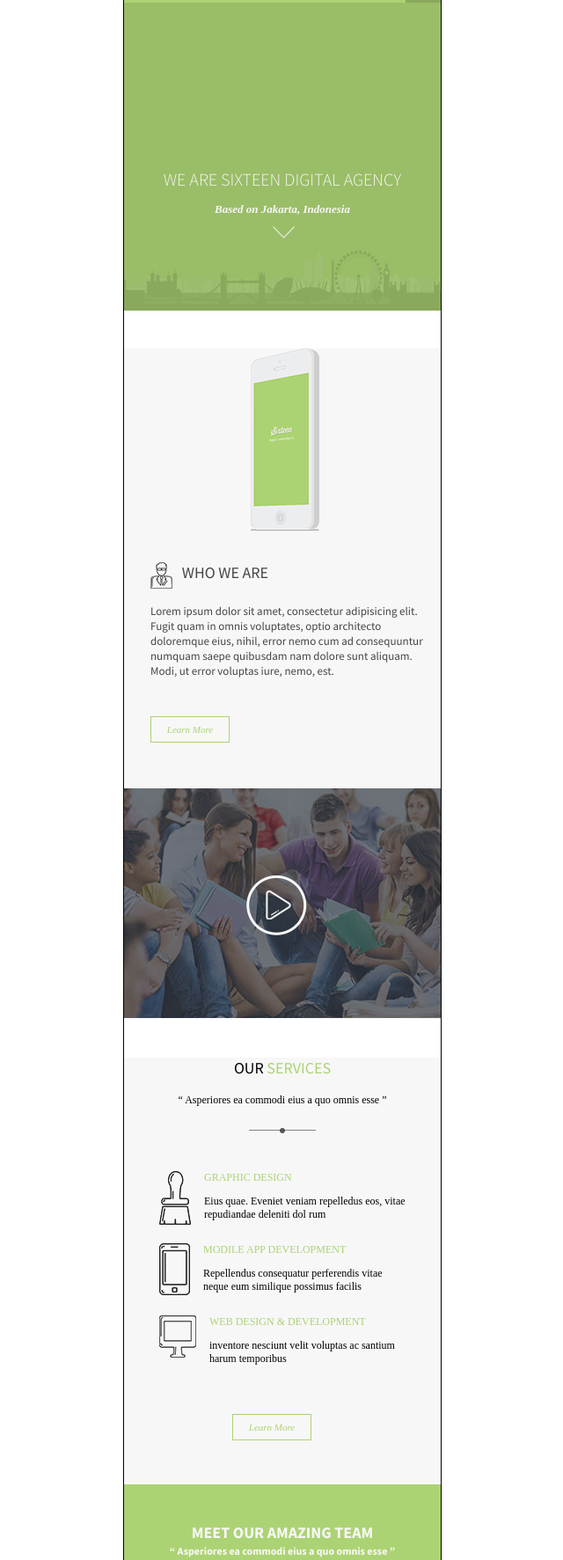
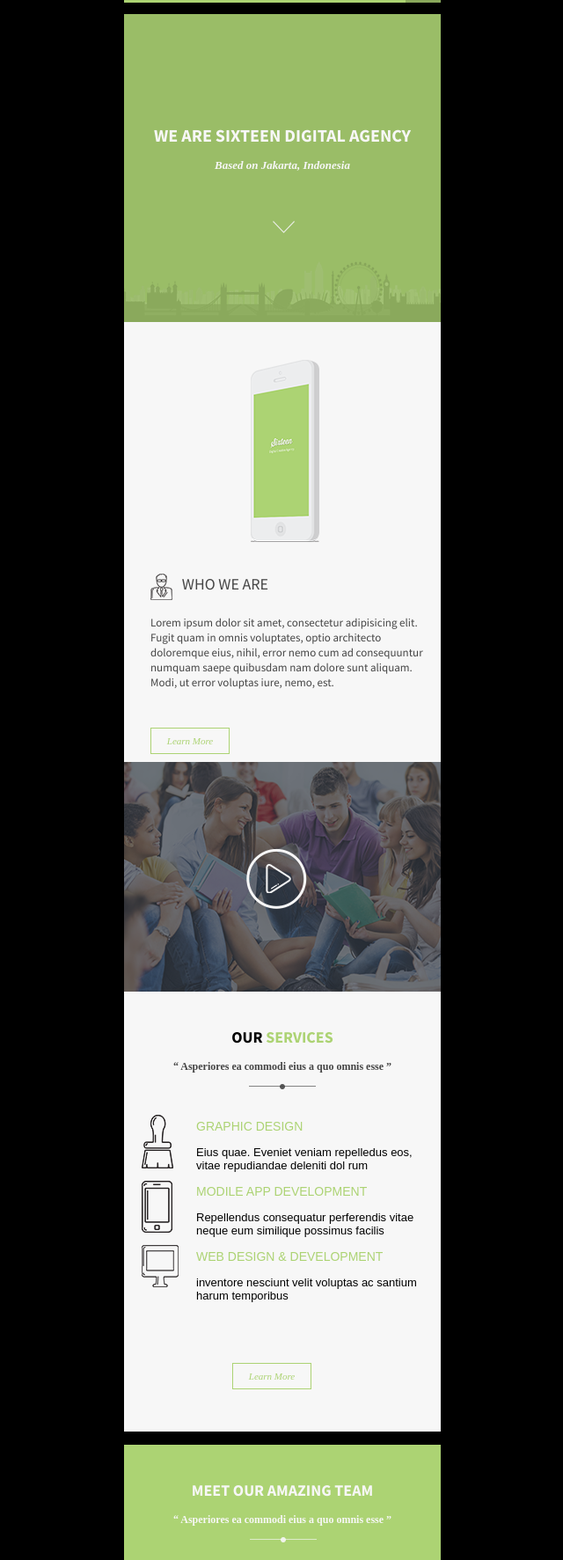
Before and after one commit to chrismcclure/sixteen-website, a plain HTML site: page sixteen-website/index.html in a window 1280 px wide. Shown: the part 38-1811 px from the top of the page at 88% size, without its empty margins (319-959 px from the left). Drawn offline with Linux system fonts and the light colour scheme.

Commit message:
orgranize font,  proper tags, and list items for services section

```diff
--- a/sixteen-website/index.html
+++ b/sixteen-website/index.html
@@ -10,7 +10,8 @@
 </head>
 
 <body>
-    <div class="container">
+
+<!--Begin Header-->
         <header>
             <div class="Nav_Bar">
                 <img id="sixteen" src="images/logo-sixteen.png" alt="sixteen logo">
@@ -18,22 +19,26 @@
                     <img id="ham-btn" src="images/btn-tg-button-wobackground.png" alt="Hamburgerbutton">
                 </div>
             </div>
-        </header>
+        </header> <!--End of header-->
 
-        <div class="first_section">
+
+<!--Begin Title Section-->
+        <section class="first_section">
             <div class="first_section_text">
-                <h1 id="first_h1">WE ARE SIXTEEN DIGITAL AGENCY</h1>
-                <h2 id="first_h2">Based on Jakarta, Indonesia</h2>
+                <h1 >we are sixteen digital agency</h1>
+                <h2 id="h2_ver_1">Based on Jakarta, Indonesia</h2>
                 <img src="images/Down_arrow.png" alt="down arrow">
             </div>
 
             <div class="first_section_sil">
                 <img id="sil" src="images/sil.png" alt="silhoutte">
             </div>
-        </div>
-        <!-- end first sectioin -->
+        </section>
+        <!-- End Title sectioin -->
 
-        <div class="second_section">
+
+<!--Begin Who We Are Section -->
+        <section class="second_section">
             <div class="img_phone">
                 <img src="images/product-iphone.png" alt="phone image">
             </div>
@@ -45,61 +50,80 @@
             </div>
 
 
-        </div>
-        <!-- end second sectioin -->
+        </section>
+        <!-- End Who We Are Section -->
 
-        <div class="Video">
-            <img src="images/video-poster-students.jpg" id="kids" alt="Kids Learning">
+
+
+<!--Begin Video Section-->
+        <div class="Video"> <!--Tried to change this to video and wouldn't show up-->
+<!--            <img src="images/video-poster-students.jpg" id="kids" alt="Kids Learning">-->
             <img src="images/playbutton.png" id="playbutton" alt="play button">
         </div>
         <!--End Video -->
 
-        <div class="Services_Section">
+
+
+ <!--Begin Our Services Section -->
+        <section class="Services_Section">
             <div class="Head_combo1">
-                <p>OUR <span id="green_text"> SERVICES</span> </p>
-                <p id="sub_combo1">“ Asperiores ea commodi eius a quo omnis esse ”</p>
-                <img src="images/seperator-ballline-black_82.png" alt="black sepretor">
+                <h2 id="h2_ver_2">OUR <span id="green_text"> SERVICES</span> </h2>
+                <h3 >“ Asperiores ea commodi eius a quo omnis esse ”</h3>
+                <img class="stupid_bars" src="images/seperator-ballline-black_82.png" alt="black sepretor">
             </div>
             <!--End our services -->
 
+
             <div class="Services">
-                <div class="Service_Block">
-                    <img src="images/brush-img.png" class="service_images" alt="brush pic">
+              <div class="service_icons_holder">
+                  <ul>
+                      <li><img src="images/brush-img.png"  alt="brush pic"></li>
+                      <li><img src="images/mini-phone-img.png"  alt="tiny phone pic"></li>
+                      <li><img src="images/tiny-moniter-services_58.png" alt="super small monitor pic"></li>
+                  </ul>
+              </div> <!--End of services icons holder -->
+
+                <div class="service_text_holder">
+                   <ul>
+                        <li class="Service_Block">
                             <p class="service_head">graphic design</p>
                             <p class="service_sub">Eius quae. Eveniet veniam repelledus eos, vitae repudiandae deleniti dol rum</p>
-                </div>
-                <!--Individual Service Block 1-->
-                <div class="Service_Block">
-                    <img src="images/mini-phone-img.png" class="service_images" alt="tiny phone pic">
+                        </li> <!--Individual Service Block 1-->
+
+                        <li class="Service_Block">
+
                             <p class="service_head">modile app development</p>
                             <p class="service_sub">Repellendus consequatur perferendis vitae neque eum similique possimus facilis</p>
-                </div>
-                <!--Individual Service Block 2-->
-                <div class="Service_Block">
-                    <img src="images/tiny-moniter-services_58.png" class="service_images" alt="super small monitor pic">
+                        </li><!--Individual Service Block 2-->
+
+                        <li class="Service_Block">
                             <p class="service_head">web design & development</p>
                             <p class="service_sub">inventore nesciunt velit voluptas ac santium harum temporibus</p>
-                </div>
-                <!--Individual Service Block 3-->
+                        </li><!--Individual Service Block 3-->
+                    </ul>
+                </div><!--End of Services Text Div-->
 
 
-            </div>
-            <!--End of 3 services blocks-->
+
+            </div><!--End of Services Div-->
 
             <input type="button" name="" class="button" id="service_button" value="Learn More">
 
-        </div>
+        </section>
         <!--end Services Section -->
 
-    <div class="Meet_Team">
+
+
+<!--Meet The Team Section -->
+    <section class="Meet_Team">
            <div class="Meet_Headline">
-               <p id="meet_head">meet our amazing team</p>
-               <p id="meet_sub">“ Asperiores ea commodi eius a quo omnis esse ”</p>
-               <img src="images/seperator-ballline-white_63.png" alt="white seperator">
+               <h2 id="h2_ver_3">meet our amazing team</h2>
+               <h3 id="h3_ver_1">“ Asperiores ea commodi eius a quo omnis esse ”</h3>
+               <img class="stupid_bars" src="images/seperator-ballline-white_63.png" alt="white seperator">
            </div><!--end meet headline section -->
 
 
-            <!--end meet headline section -->
+            <!--Begin CEO section -->
             <img src="images/right-arrow.png" class="arrows" id="right_arrow" alt="right arrow">
                 <img src="images/left-arrow.png" class="arrows" id="left_arrow"  alt="left arrow">
             <div class="ceo_area">
@@ -124,13 +148,16 @@
 
             </div>
 
-        </div><!-- end meet team section-->
+        </section><!-- end meet team section-->
 
-        <div class="Recent_Work_section">
+
+
+<!-- Recent Works Section -->
+            <section class="Recent_Work_section">
                 <div class="Head_combo1">
-                <p id="Recent_Work_Headline">our recent <span id="green_text">works</span></p>
-                <p id="subcombo1">“ Asperiores ea commodi eius a quo omnis esse ”</p>
-                <img src="images/seperator-ballline-black_82.png" alt="black seperator">
+                    <h2 id="h2_ver_2">our recent <span id="green_text">works</span></h2>
+                    <h3 >“ Asperiores ea commodi eius a quo omnis esse ”</h3>
+                    <img class="stupid_bars" src="images/seperator-ballline-black_82.png" alt="black seperator">
                 </div><!--end of recent works headline-->
                 <div class="Recent_Work_Body">
                     <img src="images/Recent_work_Image.jpg" id="main_image"alt="recent work picture">
@@ -142,12 +169,12 @@
                         <img src="images/logo-themeforerst.png" alt="Theme Forest Logo">
                     </div>
                 </div>
-        </div> <!--end recent work section -->
+            </section> <!--End recent work section -->
 
 
 
-
-         <div class="testimonial_section">
+<!--Testimonial Section Begins -->
+         <section class="testimonial_section">
                 <div class="testimonial_quote">
                     <p>Quisquam eveniet quod incidunt ex, autem, ipsam est quam illo et! Nulla laborum exercitationem illum</p>
                     <span id="qoutes">"</span>
@@ -169,16 +196,17 @@
                     </div>
                     <input type="button" name="" class="button" id="test_button" value="Give Testimonials">
                 </div><!--End of John doe Container-->
-         </div><!--End Testimonial Section-->
+         </section><!--End Testimonial Section-->
+
+
 
 
 <!--Start Blog Section-->
-
-         <div class="blog_section">
+         <section class="blog_section">
              <div class="title_sub_line">
-                 <p id="blog_head">blog</p>
-                 <p id="blog_sub">“ Asperiores ea commodi eius a quo omnis esse ”</p>
-                 <img src="images/seperator-ballline-black_82.png" alt="black seperator">
+                 <h2 id="h2_ver_2">blog</p>
+                 <h3 >“ Asperiores ea commodi eius a quo omnis esse ”</p>
+                 <img class="stupid_bars" src="images/seperator-ballline-black_82.png" alt="black seperator">
              </div>
 
              <div class="blog">
@@ -229,15 +257,16 @@
 
              </div><!--End all Blog Entries-->
 
-         </div><!--End Blog Section-->
+         </section><!--End Blog Section-->
 
-         <div class="Contact_section">
+<!--Begin Contact Section -->
+         <section class="Contact_section">
              <div class="Newsletter">
                  <p id="newsletter_text">Join Our Newsletter for article Update</p>
                  <div class="example_email">
                      <p>example@lpsum.com</p>
                          <div class="letter_icon_area">
-                             <img src="images/image-newsletter_165.png" alt="letter icon">
+                             <img  src="images/image-newsletter_165.png" alt="letter icon">
                          </div>
                  </div>
              </div><!-- End Newsletter Section-->
@@ -251,7 +280,7 @@
              <div class="Contact_form">
                 <div class="contact_form_title">
                  <p>CONTACT</p>
-                     <img src="images/seperator-ballline-white_63.png" alt="white seperator">
+                     <img class="stupid_bars" src="images/seperator-ballline-white_63.png" alt="white seperator">
                  </div><!--End of contact form title section-->
 
                  <div class="contact_fields">
@@ -292,7 +321,7 @@
                  <p> Copyright 2014. Allright Reserved</p>
              </div> <!--End footer-->
          </div><!-- End contact Section-->
-    </div><!-- End Container -->
+
 </body>
 
 </html>
--- a/sixteen-website/mycss.css
+++ b/sixteen-website/mycss.css
@@ -1,14 +1,105 @@
+html {
+ background-color: black;
+}
+
 body {
     width: 360px;
     margin: auto;
     border: 1px solid black;
-
 }
 
 div {
 
+}
+
+header{
+
 
 }
+
+section {
+
+
+/*    border: solid 1px pink;*/
+}
+
+
+/* Style all default h1, h2, h3 in document  */
+
+h1, h2, h3{
+    text-align: center;
+}
+
+
+h1{
+    padding-top: 125px;
+    font-family: 'Source Sans Pro', sans-serif;
+    font-weight: bold;
+    font-size: 20px;
+    color: #f7f7f7;
+    text-transform: uppercase;
+}
+
+h2{
+    font-family: 'Source Sans Pro', sans-serif;
+    padding-top: 40px; /*Helps align to top of previous section */
+    font-size: 18px;
+    text-transform: uppercase;
+}
+
+h3{
+    font-family: Droid Serif;
+    font-size: 12px;
+    Color: #454545;
+
+}
+
+/*  Individual Styles for h2, h3, seperatebar tags */
+
+
+#h2_ver_1 {
+    margin-top: -40px;
+    font-family: Droid Serif;
+    font-style: italic;
+    font-size: 13px;
+    color: #f7f7f7;
+    text-transform: none;
+}
+
+#h2_ver_2{
+    color: : #454545;
+
+}
+
+#h2_ver_3{
+    color: #f7f7f7;
+}
+
+
+#h3_ver_1{
+    color: #f7f7f7;
+}
+
+#green_text {
+    color: #acd373;
+}
+
+.stupid_bars{
+    display: block;
+    margin: auto;
+}
+
+
+/* remove of bullet and left margin from ul */
+ul {
+    list-style-type: none;
+}
+
+li{
+    margin-left: -10px
+}
+
+
 
 
 /* Header Section */
@@ -26,7 +117,6 @@ header{
     transform: translateY(-50%);
 }
 
-
 .Nav_Btn {
 	background-color: #89a85c;
     height: 40px;
@@ -43,32 +133,20 @@ header{
 }
 
 
+
+
 /* First Section */
+/* Round 1 of styling done */
 .first_section{
     background-color: #9abd67;
     height: 350px;
     position: relative;
 }
 
-.first_section_text {
-    position: absolute;
-    text-align: center;
-    color: #f7f7f7;
-    top: 50%;
-    left: 0;
-    right: 0;
-}
-
-#first_h1{
-    font-family: 'Source Sans Pro', sans-serif;
-    font-weight: 300;
-    font-size: 20px;
-}
-
-#first_h2{
-    font-family: Droid Serif;
-    font-style: italic;
-    font-size: 13px;
+.first_section_text img {
+	display: block;
+    margin: auto;
+    margin-top: 55px;
 }
 
 #sil{
@@ -76,7 +154,6 @@ header{
     bottom: 0px;
     left: 0px;
     width: 100%;
-
 }
 
 
@@ -86,13 +163,11 @@ header{
     width:100%;
     background-color: #f7f7f7;
     position: relative;
-
-
 }
 
 .img_phone img {
     display: block;
-    margin-top: 43px;
+    padding-top: 43px;
     margin-left: 40%;
 }
 
@@ -102,7 +177,6 @@ header{
     position: relative;
     font-family: 'Source Sans Pro', sans-serif;
     color: #454545;
-
 }
 
 .who_we_are p {
@@ -112,10 +186,7 @@ header{
 #side_text{
     font-size: 18px;
     position: absolute;
-
 }
-
-
 
 .button {
     background-color: #f7f7f7;
@@ -127,13 +198,13 @@ header{
     height: 30px;
     font-size: 11px;
     margin-top: 30px;
-
-
 }
 
+/*Video Section*/
 .Video {
-    margin-top: 0px;
     position: relative;
+    height: 262px;
+	background-image: url(images/students-video-preview.png);
     display: block;
 }
 
@@ -147,41 +218,52 @@ header{
 /*  Services Section */
 
 .Services_Section {
+    margin-top: -16px;
 	background-color: #f7f7f7;
+    height: 500px;
+    position: relative;
 }
 
 .Head_combo1 {
-    text-align: center;
-    margin-top: 40px;
-    font-family: 'Source Sans Pro', sans-serif;
+    margin-top: 0px;
     position: relative;
-    font-size: 18px;
     height: 129px;
 
 }
 
-#green_text {
-    color: #acd373;
-}
 
-#sub_combo1 {
-    font-family: Droid Serif;
-    font-size: 12px;
-    text-align: center;
-}
 
 /* Three Blocks of Services */
 
 .Service_Block {
-    height: 82px;
-    padding-left: 40px;
-    padding-right: 40px;
+    margin-left: -20px;
+    padding-right: 12px;
+
 }
 
-/*Noticed That My Text Is Aligned To Images Not Each Other*/
-.service_images{
+
+.service_icons_holder {
+	display: block;
     float: left;
-    margin-right: 15px;
+/*    border: 1px solid red;*/
+
+}
+
+.service_icons_holder img {
+    margin-top: -5px;
+    margin-bottom: 15px;
+    margin-left: -10px;
+
+
+}
+
+.service_text_holder {
+        float: left;
+/*	   border: 1px solid red;*/
+        width: 285px;
+}
+
+
 }
 
 .Service_Block p {
@@ -198,12 +280,12 @@ header{
 
 .service_sub {
 	font-size: 13px;
-    padding-bottom: 100px;
 }
 
 #service_button{
-margin-left: 123px;
-    margin-bottom: 48px;
+    position: absolute;
+left: 123px;
+bottom: 48px;
 
 }
 
@@ -213,25 +295,11 @@ margin-left: 123px;
 	height: 484px;
     position: relative;
     background-color: #acd373;
-    font-family: 'Source Sans Pro', sans-serif;
-     font-weight: bold;
     color: #f7f7f7;
-    text-align: center;
-    margin-top: -16px;
-}
-
-#meet_head{
-    text-transform: uppercase;
-    padding-top: 43px;
-    font-size: 18px;
-    margin-bottom: -10px;
 
 }
 
-#meet_sub{
-font-size: 12px;
-    margin-bottom: -2px
-}
+
 
 
 
@@ -331,9 +399,6 @@ color: black;
     background-color: #f7f7f7;
 }
 
-#Recent_Work_Headline {
-	text-transform: capitalize;
-}
 
 
 #main_image{
@@ -515,20 +580,6 @@ position: absolute;
 
 .title_sub_line{
     height: 139px;
-    text-align: center;
-    color: #454545;
-}
-
-#blog_head{
-    padding-top: 35px;
-    text-transform: uppercase;
-    font-family: 'Source Sans Pro', sans-serif;
-    font-size: 18px;
-}
-
-#blog_sub{
- font-family: Droid Serif;
-    font-size: 12px;
 
 }
 
```
Also changed, not shown: sixteen-website/images/students-video-preview.png (added), 2 other files. Lines whose indentation alone changed are shown as unchanged.
